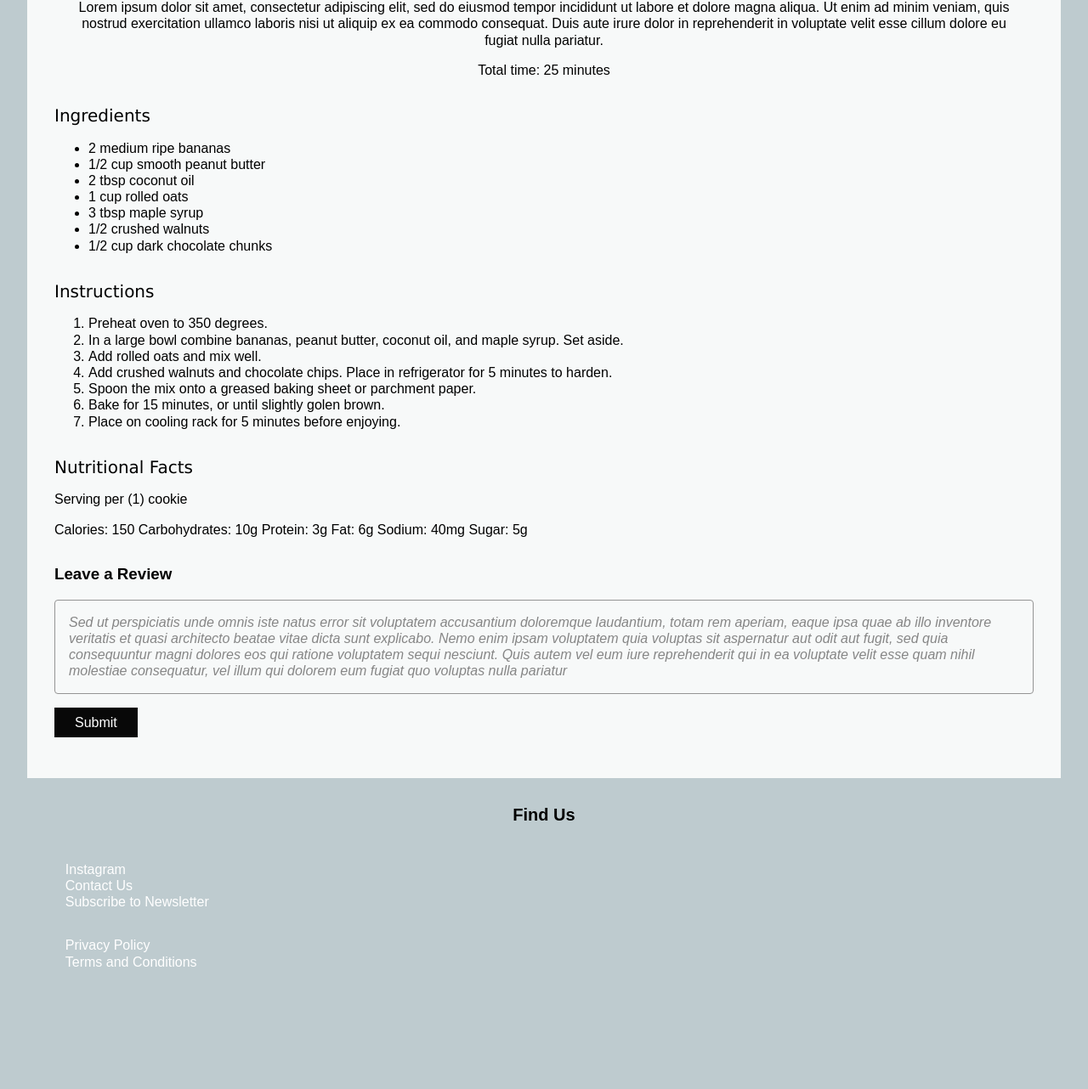
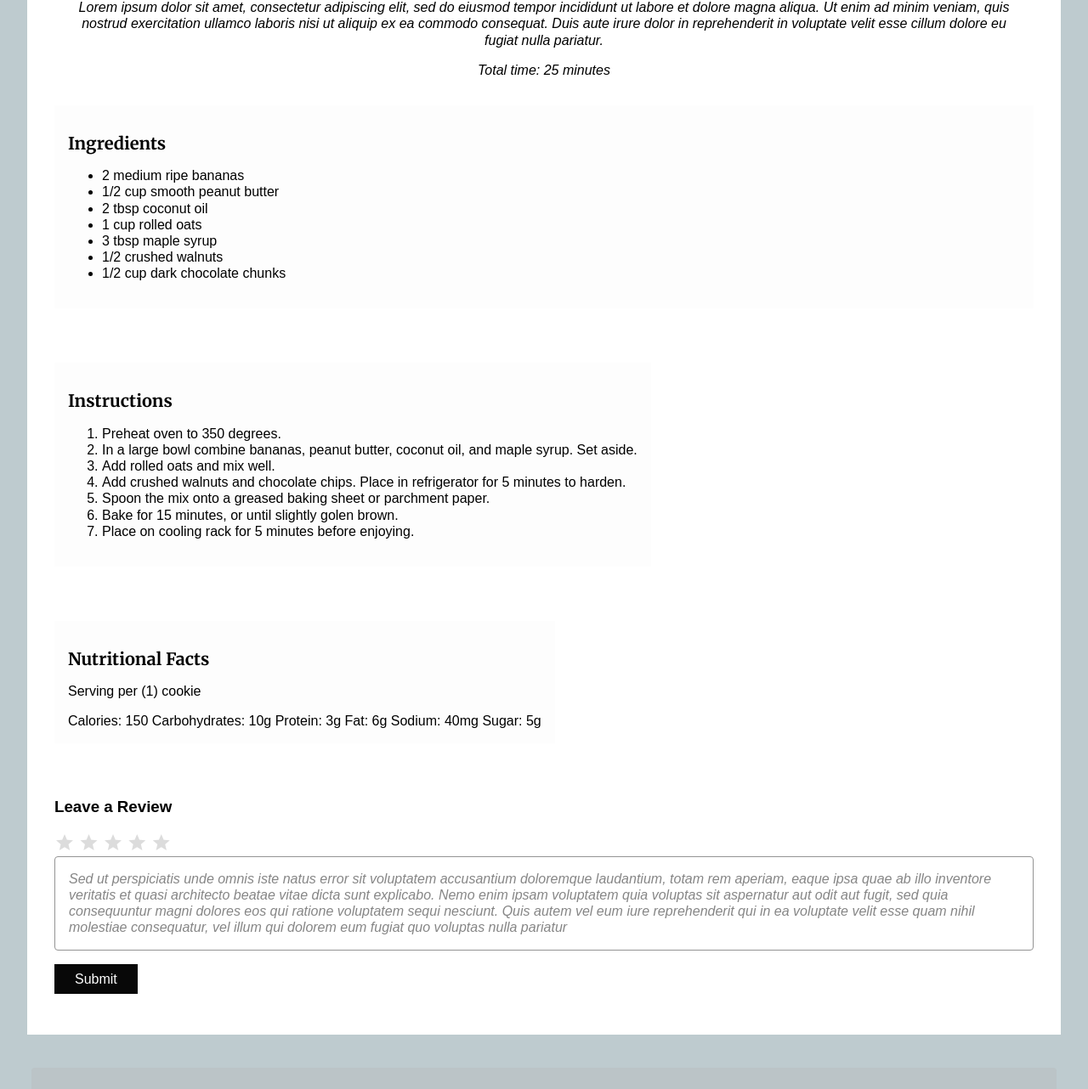
Before and after one commit to nleyshac/caballero-nicole-lab1, a plain HTML site: page index.html in a window 1280 px wide. Shown: the part 154-1436 px from the top of the page at 85% size. Before the commit the page ends 1349 px from the top, so only its background shows below. Drawn offline with Linux system fonts and the light colour scheme.

```diff
--- a/css/style.css
+++ b/css/style.css
@@ -4,7 +4,7 @@
 }
 
 body {
-    background-color: rgba(255, 255, 255, 0.884);
+    background-color: rgba(255, 255, 255);
     font-family: Arial, Helvetica, sans-serif;
     line-height: 1.2;
     margin: 2em;
@@ -18,12 +18,17 @@
 
 h1 {
     font-size: 30px;
+    margin: 0.5em;
     text-align: center;
-    margin: 0.5em;
+    text-decoration: underline;
 }
 
-h1, h2 {
- font-family: 'Lucida Sans', 'Lucida Sans Regular', 'Lucida Grande', 'Lucida Sans Unicode', Geneva, Verdana, sans-serif
+h1:hover {
+    color: rgb(78, 77, 77);
+}
+
+h1, h2, h4 {
+ font-family: 'Merriweather', serif;
 }
 
 h2 {
@@ -34,7 +39,7 @@
 
 h4 {
     font-size: 20px;
-    text-align: center;
+    margin: 1em;
     color: black;
 }
 
@@ -52,21 +57,69 @@
 
 
 
+/* Navigation Bar */
+
+.menubtn {
+    color:black;
+}
+
+.menubtn:hover {
+    color: white;
+}
+
+.searchbtn {
+    color: black;
+}
+
+.searchbtn:hover {
+    color: white;
+}
+
+
 
 /*Recipe Description & Time*/
 
 .description {
     padding: 0em 1em;
     text-align: center;
+    font-style: italic;
 }
 
 /*Ingredients */
 
+.ingredients {
+    background-color: rgb(231, 231, 231, 0.1);
+    padding: 1em;
+    display: block;
+
+}
+
 /*Instructions */
+
+.instructions {
+    background-color: rgb(231, 231, 231, 0.1);
+    padding: 1em;
+    display: inline-block;
+}
 
 /*Nutritional Facts*/
 
+.nutrition {
+    background-color: rgb(231, 231, 231, 0.1);
+    padding: 1em;
+    display: inline-block;
+}
+
 /* Review Section */
+
+.grade {
+    color: gainsboro;
+}
+
+.grade:hover {
+    color: black;
+}
+
 .review-text {
     color: rgb(134, 134, 134);
     font-style: italic;
@@ -92,29 +145,38 @@
     text-decoration: none;
 }
 
-a:hover {
-    background-color: rgb(97, 97, 97);
+.btn:hover {
+    background-color: rgb(43, 43, 43);
 }
 
 
 
 /*Footer/Find Us Styling*/
 
-.find-us {
-    display: grid;
+.contact {
+    background-color: rgba(179, 179, 179, 0.3);
+    border-radius: 4px;
+    display: block;
+    padding: 0.5em;
+    font-size: 17px;
+    margin: 2em 0em;
+
 }
 
 .social {
     list-style-type: none;
-    grid-template-columns: repeat(3 1fr);
-    grid-template-rows: repeat(2 1fr);
-    display: grid;
-
+    color: white;
+}
+.social a:hover {
+    color: rgb(14, 14, 14);
 
 }
 
+
 .legal {
     list-style-type: none;
-    display: inline-block;
+}
 
+.legal a:hover {
+    color:black;
 }
--- a/index.html
+++ b/index.html
@@ -8,6 +8,7 @@
         <title>GF Vegan Breakfast Cookies</title>
         <link rel="stylesheet" href="css/style.css">
         <link rel="stylesheet" href="https://fonts.googleapis.com/icon?family=Material+Icons">
+        <link href="https://fonts.googleapis.com/css2?family=Merriweather:wght@700&display=swap" rel="stylesheet">
     </head>
 
 
@@ -16,7 +17,8 @@
 <!-- Navigation menu and toggle button (non-functional) -->
 
     <nav class="topbar">
-        <a href= "" class="menuhbtn">
+
+        <a href= "" class="menubtn">
             <span class="material-icons">menu</span></a>
          <a href= "" class="searchbtn">
             <span class="material-icons">search</span></a>
@@ -32,7 +34,6 @@
 
 <section>
  <h1 class="recipe-name">GF Vegan Breakfast Cookies</h1>
-
     <div class="description">Lorem ipsum dolor sit amet, consectetur adipiscing elit, sed do eiusmod tempor incididunt ut labore et dolore magna aliqua. Ut enim ad minim veniam, quis nostrud exercitation ullamco laboris nisi ut aliquip ex ea commodo consequat. Duis aute irure dolor in reprehenderit in voluptate velit esse cillum dolore eu fugiat nulla pariatur.
 
     <p>Total time: 25 minutes</p>
@@ -42,10 +43,10 @@
 </section>
 <!-- Ingredients  -->
 
-<section>
+<section class="ingredients">
 <h2>Ingredients</h2>
 
-    <ul class="">
+    <ul>
         <li>2 medium ripe bananas</li>
         <li>1/2 cup smooth peanut butter</li>
         <li>2 tbsp coconut oil</li>
@@ -57,7 +58,7 @@
 </section>
 <!-- Instructions -->
 
-<section>
+<section class="instructions">
 <h2>Instructions</h2>
 
     <ol class="">
@@ -73,7 +74,7 @@
 
 
 
-<section>
+<section class="nutrition">
 <h2>Nutritional Facts</h2>
     <p>Serving per (1) cookie</p>
     Calories: 150 Carbohydrates: 10g Protein: 3g Fat: 6g Sodium: 40mg Sugar: 5g
@@ -83,6 +84,19 @@
 
 <section>
 <h3>Leave a Review</h3>
+
+<a href= "" class="grade">
+    <span class="material-icons">star</span></a>
+<a href= "" class="grade">
+    <span class="material-icons">star</span></a>
+<a href= "" class="grade">
+    <span class="material-icons">star</span></a>
+<a href= "" class="grade">
+    <span class="material-icons">star</span></a>
+ <a href= "" class="grade">
+     <span class="material-icons">star</span></a>
+
+
 <div class="review-box">
     <p class="review-text"> Sed ut perspiciatis unde omnis iste natus error sit voluptatem accusantium doloremque laudantium, totam rem aperiam, eaque ipsa quae ab illo inventore veritatis et quasi architecto beatae vitae dicta sunt explicabo. Nemo enim ipsam voluptatem quia voluptas sit aspernatur aut odit aut fugit, sed quia consequuntur magni dolores eos qui ratione voluptatem sequi nesciunt. Quis autem vel eum iure reprehenderit qui in ea voluptate velit esse quam nihil molestiae consequatur, vel illum qui dolorem eum fugiat quo voluptas nulla pariatur</p>
     </div>
@@ -92,17 +106,17 @@
 
 <footer>
 
-<div class="find-us">
-<h4>Find Us</h4>
+<div class="contact">
+    <h4>FIND US</h4>
     <ul class="social">
-        <li>Instagram</li>
-        <li>Contact Us</li>
-        <li>Subscribe to Newsletter</li>
+        <li><a href="" class="">Instagram</a></li>
+        <li><a href="" class="">Contact Us</a></li>
+        <li><a href="" class="">Subscribe to Newsletter</a></li>
     </ul>
 
     <ul class="legal">
-        <li>Privacy Policy</li>
-        <li>Terms and Conditions</li>
+        <li><a href="" class="">Privacy Policy</a></li>
+        <li><a href="" class="">Terms and Conditions</a></li>
     </ul>
 </div>
 
```
Also changed, not shown: img/scoops.jpg (added).
